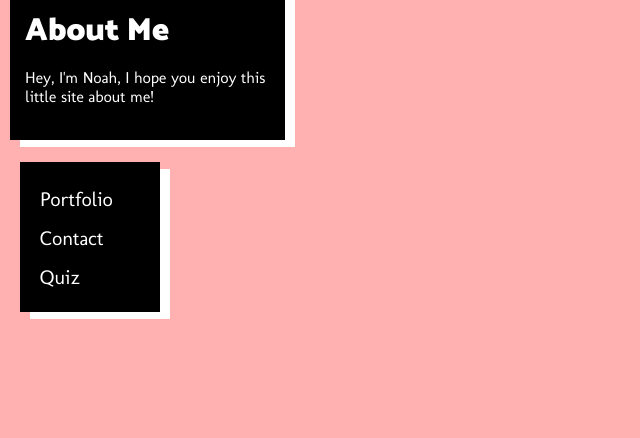
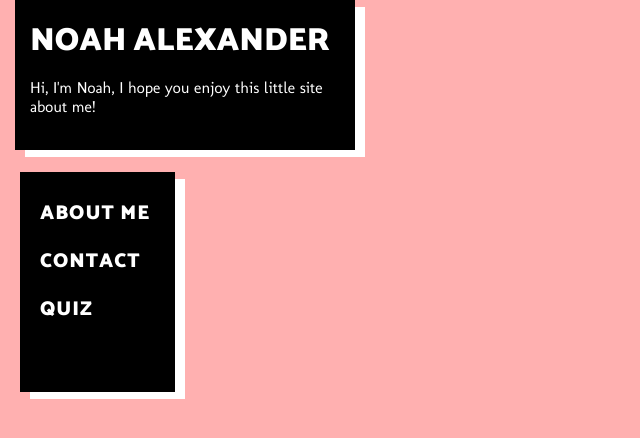
Before and after one commit to jimbobcooots/About-Me, a plain HTML site: page index.html in a window 1280 px wide. Shown: the whole page, without its empty margins (0-640 px from the left). Drawn offline with Linux system fonts and the light colour scheme; a web font is replaced by a local one.

```diff
--- a/css/style.css
+++ b/css/style.css
@@ -11,9 +11,8 @@ body {
   display: block;
   position: relative;
   background-color: black;
-  margin-left: 10px;
-  margin-top: -10px;
-  width: 275px;
+  margin-left: 15px;
+  width: 340px;
   height: 150px;
   box-shadow: 10px 7px white;
 }
@@ -35,11 +34,13 @@ nav {
   display: inline-block;
   position: absolute;
   background-color: black;
-  width: 140px;
-  height: 150px;
+  width: 155px;
+  height: 220px;
   margin-top: 40px;
-  margin-left: 10px;
+  margin-left: 5px;
   box-shadow: 10px 7px white;
+  font-family: 'Catamaran';
+  letter-spacing: 1px;
 }
 
 .nav-list {
@@ -65,19 +66,13 @@ nav {
   margin-left: 42%;
   border: 5px solid white;
   background-image: linear-gradient(#49b5ff, #53c4ed, #8ed1ff, white);
-  color: orange;
+  color: #fcb5f6;
   text-shadow: 2px 2px black;
   font-family: 'Bangers', 'Rammetto One', sans-serif;
   letter-spacing: 1px;
   font-size: 36px;
 }
 
-.button:hover {
-  color: #fcb5f6;
-  text-shadow: 2px 2px white;
-  background-image: linear-gradient(orange, orange);
-}
-
 .quiz {
   background-color: pink;
   background-image: url(https://img3.goodfon.com/original/5000x3189/d/1e/super-mario-igra-voprosiki.jpg);
--- a/index.html
+++ b/index.html
@@ -7,14 +7,14 @@
   </head>
   <body>
     <div class="container">
-    <h1 class="heading statement">About Me</h1>
-      <p class="statement">Hey, I'm Noah, I hope you enjoy this little site about me!
+    <h1 class="heading statement">NOAH ALEXANDER</h1>
+      <p class="statement">Hi, I'm Noah, I hope you enjoy this little site about me!
       </p>
     <nav>
       <ul class="nav-list">
-        <li class="bullet"><a href="contact.html" class="nav-item">Portfolio</a></li>
-        <li class="bullet"><a href="contact.html" class="nav-item">Contact</a></li>
-        <li class= "bullet"><a href= "about-me-quiz.html" class="nav-item">Quiz</a></li>
+        <li class="bullet"><a href="contact.html" class="nav-item">ABOUT ME</a></li>
+        <li class="bullet"><a href="contact.html" class="nav-item">CONTACT</a></li>
+        <li class= "bullet"><a href= "about-me-quiz.html" class="nav-item">QUIZ</a></li>
       </ul>
     </nav>
   </div>
```
Also changed, not shown: about-me-quiz.html (+3 -3 lines), about-me-about-me.html (added).
